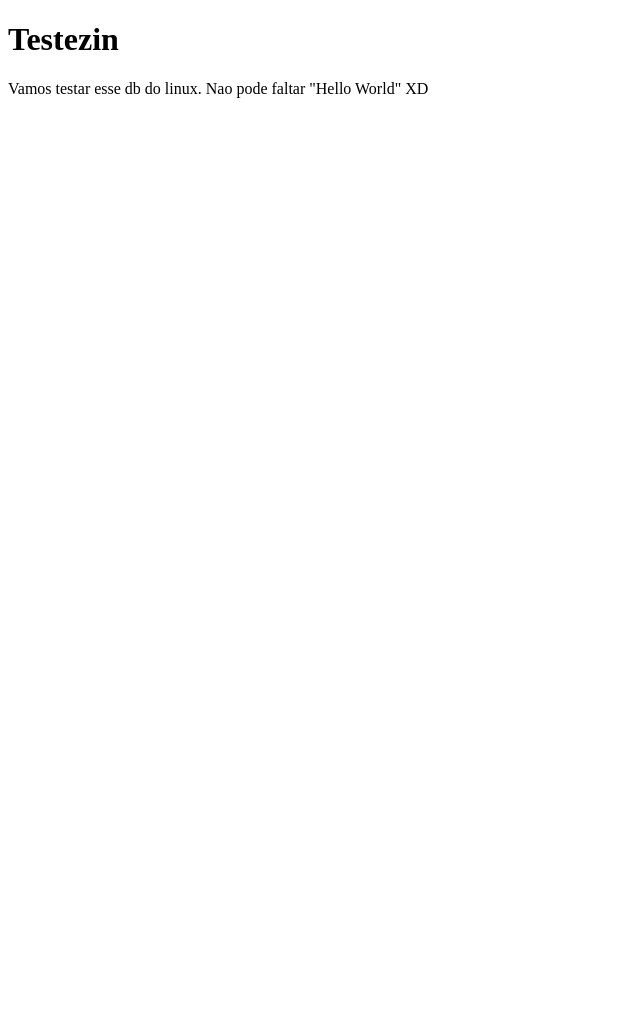
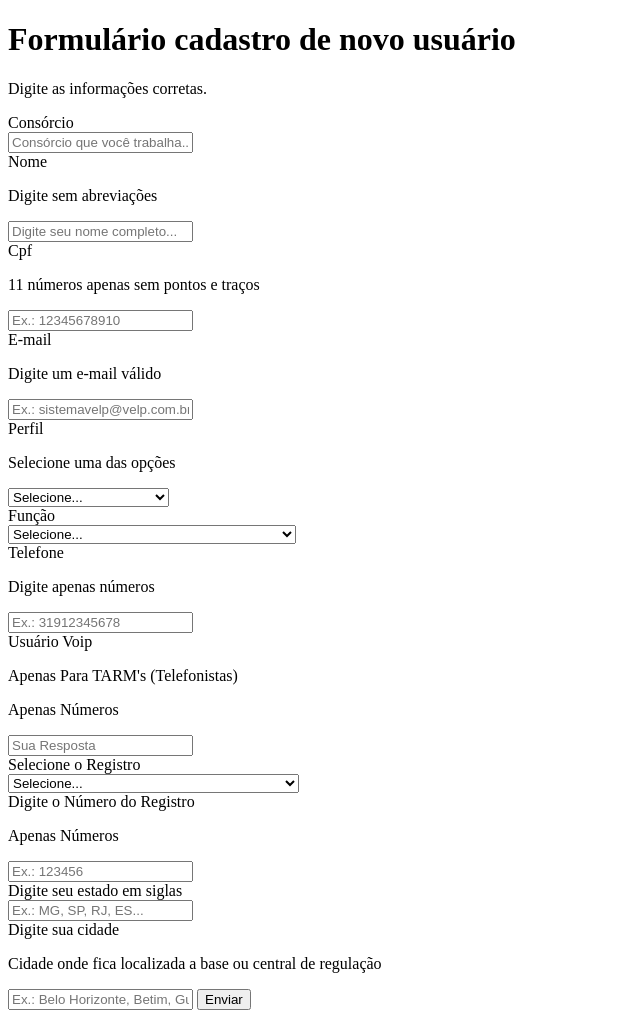
Before and after one commit to Cocachorro/teste_db, a plain HTML site: page index.html in a window 1280 px wide. Shown: the whole page, without its empty margins (0-640 px from the left). Before the commit the page ends 800 px from the top, so only its background shows below. Drawn offline with Linux system fonts and the light colour scheme.

Commit message:
iniciado a interface mais sem estilo

```diff
--- a/index.html
+++ b/index.html
@@ -1,12 +1,133 @@
-<!DOCTYPE html>
+<!doctype html>
 <html lang="pt_br">
-<head>
-    <meta charset="UTF-8">
-    <meta name="viewport" content="width=device-width, initial-scale=1.0">
+  <head>
+    <meta charset="UTF-8" />
+    <meta name="viewport" content="width=device-width, initial-scale=1.0" />
     <title>Testes do meu db</title>
-</head>
-<body>
-    <h1>Testezin</h1>
-    <p>Vamos testar esse db do linux. Nao pode faltar "Hello World" XD</p>
-</body>
+    <link rel="stylesheet" href="style.css" />
+  </head>
+  <body>
+    <h1>Formulário cadastro de novo usuário</h1>
+    <p>Digite as informações corretas.</p>
+
+    <label for="lbl_consorcio">Consórcio</label> <br />
+    <input
+      type="text"
+      id="ipn_consorcio"
+      required
+      placeholder="Consórcio que você trabalha..."
+    />
+    <br />
+
+    <label for="lbl_nome">Nome</label>
+    <p>Digite sem abreviações</p>
+    <input
+      type="text"
+      id="ipn_nome"
+      required
+      placeholder="Digite seu nome completo..."
+    />
+    <br />
+
+    <label for="lbl_cpf">Cpf</label>
+    <p>11 números apenas sem pontos e traços</p>
+    <input type="text" id="ipn_cpf" required placeholder="Ex.: 12345678910" />
+    <br />
+
+    <label for="lbl_email">E-mail</label>
+    <p>Digite um e-mail válido</p>
+    <input
+      type="text"
+      id="ipn_email"
+      required
+      placeholder="Ex.: sistemavelp@velp.com.br..."
+    />
+    <br />
+
+    <label for="lbl_perfil">Perfil</label>
+    <p>Selecione uma das opções</p>
+    <select name="slc_perfil" id="slc_perfil" required>
+      <option value="" disabled selected hidden>Selecione...</option>
+      <option value="reg">Regulação</option>
+      <option value="ea">Equipe de Atendimento</option>
+    </select>
+    <br />
+
+    <label for="lbl_funcao">Função</label> <br />
+    <select name="slc_funcao" id="slc_funcao" required>
+      <option value="" disabled selected hidden>Selecione...</option>
+      <option value="csc">(CSC)Condutor(a) Socorrista</option>
+      <option value="enf">(ENF)Enfermeiro(a)</option>
+      <option value="med">(MED)Médico(a)</option>
+      <option value="tef">(TEF)Técnico(a) de Enfermagem</option>
+      <option value="bml">(BML)Bombeiro(a) Militar</option>
+      <option value="ctf">(CTF)Controlador(a) de Frota</option>
+      <option value="cor">(COR)Coordenação</option>
+      <option value="enfr">(ENFr)Enfermeiro(a) Regulador(a)</option>
+      <option value="far">(FAR)Farmacêutico(a)</option>
+      <option value="mar">(MAR)Médico(a) Acadêmico(a) Regulador(a)</option>
+      <option value="medr">(MEDr)Médico(a) Regulador(a)</option>
+      <option value="crt">(CRT)TARM Controle de Frota</option>
+      <option value="tad">(TAD)Técnico Administrativo</option>
+      <option value="tar">(TAR)Técnico(a) Auxiliar de Frota</option>
+    </select>
+    <br />
+
+    <label for="lbl_telefone">Telefone</label>
+    <p>Digite apenas números</p>
+    <input
+      type="text"
+      id="ipn_telefone"
+      required
+      placeholder="Ex.: 31912345678"
+    />
+    <br />
+
+    <label for="lbl_voip">Usuário Voip</label>
+    <p>Apenas Para TARM's (Telefonistas)</p>
+    <p>Apenas Números</p>
+    <input type="text" id="ipn_voip" placeholder="Sua Resposta" /> <br />
+
+    <label for="lbl_registro">Selecione o Registro</label> <br />
+    <select name="slc_registro" id="slc_registro" required>
+      <option value="" disabled selected hidden>Selecione...</option>
+      <option value="crm">CRM(Médico(a))</option>
+      <option value="enf">COREM(Enfermeiro(a) ou Téc. Enfermagem)</option>
+      <option value="med">CIM(Bombeiro(a))</option>
+      <option value="tef">CFF(Farmacêutico(a))</option>
+      <option value="bml">CNH(Condutor(a) Socorrista)</option>
+      <option value="ctf">CPF(TARM, Frota, ADM)</option>
+    </select>
+    <br />
+
+    <label for="lbl_numRegistro">Digite o Número do Registro</label>
+    <p>Apenas Números</p>
+    <input
+      type="text"
+      id="ipn_numRegistro"
+      required
+      placeholder="Ex.: 123456"
+    />
+    <br />
+
+    <label for="lbl_estado">Digite seu estado em siglas</label> <br />
+    <input
+      type="text"
+      id="ipn_estado"
+      required
+      placeholder="Ex.: MG, SP, RJ, ES..."
+    />
+    <br />
+
+    <label for="lbl_cidade">Digite sua cidade</label>
+    <p>Cidade onde fica localizada a base ou central de regulação</p>
+    <input
+      type="text"
+      id="ipn_cidade"
+      required
+      placeholder="Ex.: Belo Horizonte, Betim, Guarapari..."
+    />
+
+    <button type="submit">Enviar</button>
+  </body>
 </html>
```
Also changed, not shown: style.css (added).
